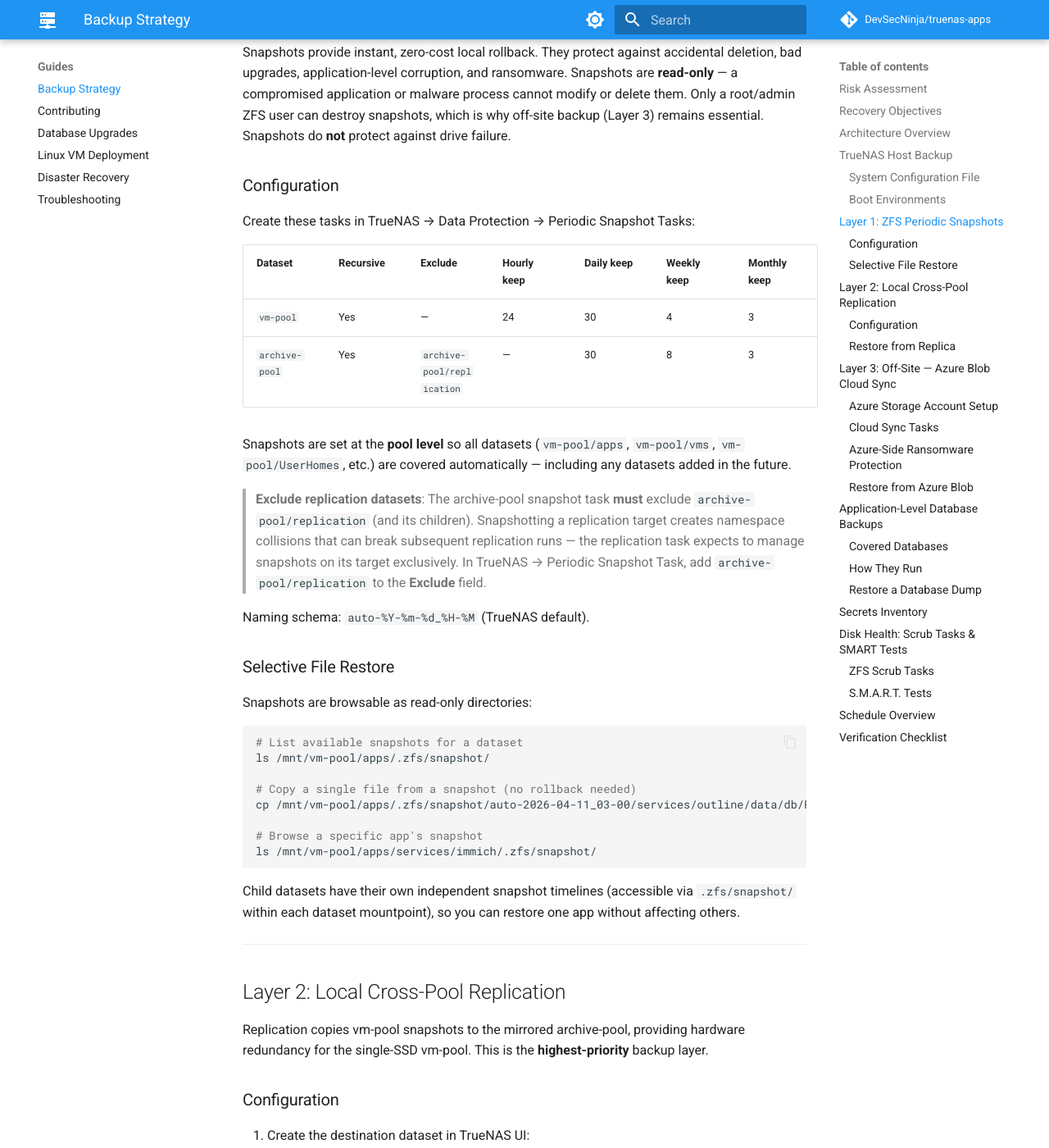
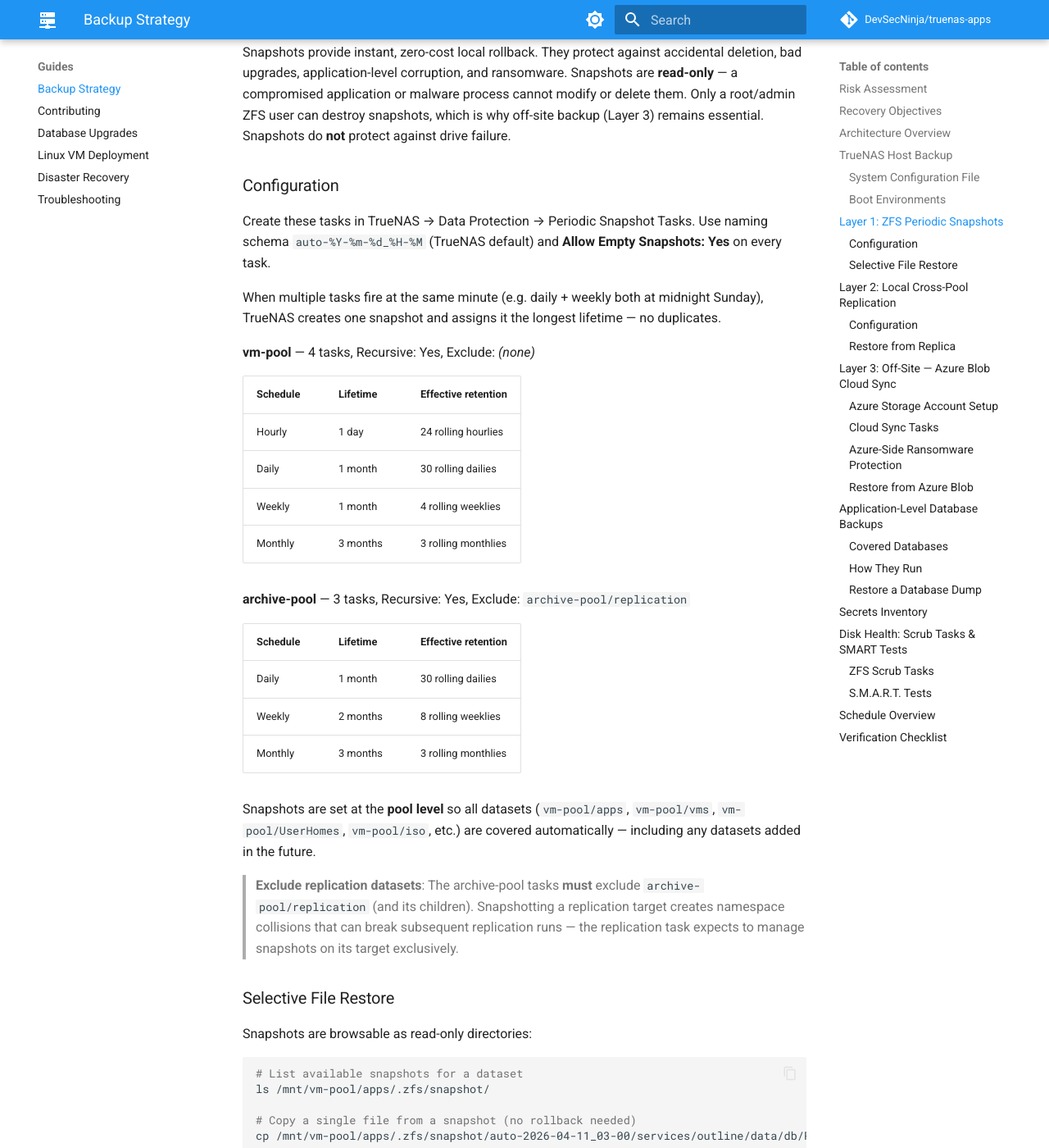
Before and after one commit to DevSecNinja/truenas-apps, an MkDocs documentation site: the page built from docs/BACKUP.md, in a window 1280 px wide and 1400 px high, scrolled down 3019 px. Shown: the whole window at 82% size. Built offline with MkDocs 1.6.1 and Material for MkDocs 9.7.7, drawn with Linux system fonts in a browser that asks for light colours; comment, search, counter and statistics services are not loaded.

Commit message:
docs: enhance backup documentation with detailed snapshot configuration and retention policies for vm-pool and archive-pool

```diff
--- a/docs/BACKUP.md
+++ b/docs/BACKUP.md
@@ -91,18 +91,30 @@
 
 ### Configuration
 
-Create these tasks in TrueNAS → Data Protection → Periodic Snapshot Tasks:
+Create these tasks in TrueNAS → Data Protection → Periodic Snapshot Tasks. Use naming schema `auto-%Y-%m-%d_%H-%M` (TrueNAS default) and **Allow Empty Snapshots: Yes** on every task.
 
-| Dataset        | Recursive | Exclude                    | Hourly keep | Daily keep | Weekly keep | Monthly keep |
-| -------------- | --------- | -------------------------- | ----------- | ---------- | ----------- | ------------ |
-| `vm-pool`      | Yes       | —                          | 24          | 30         | 4           | 3            |
-| `archive-pool` | Yes       | `archive-pool/replication` | —           | 30         | 8           | 3            |
+When multiple tasks fire at the same minute (e.g. daily + weekly both at midnight Sunday), TrueNAS creates one snapshot and assigns it the longest lifetime — no duplicates.
 
-Snapshots are set at the **pool level** so all datasets (`vm-pool/apps`, `vm-pool/vms`, `vm-pool/UserHomes`, etc.) are covered automatically — including any datasets added in the future.
+**vm-pool** — 4 tasks, Recursive: Yes, Exclude: _(none)_
 
-> **Exclude replication datasets**: The archive-pool snapshot task **must** exclude `archive-pool/replication` (and its children). Snapshotting a replication target creates namespace collisions that can break subsequent replication runs — the replication task expects to manage snapshots on its target exclusively. In TrueNAS → Periodic Snapshot Task, add `archive-pool/replication` to the **Exclude** field.
+| Schedule | Lifetime | Effective retention |
+| -------- | -------- | ------------------- |
+| Hourly   | 1 day    | 24 rolling hourlies |
+| Daily    | 1 month  | 30 rolling dailies  |
+| Weekly   | 1 month  | 4 rolling weeklies  |
+| Monthly  | 3 months | 3 rolling monthlies |
 
-Naming schema: `auto-%Y-%m-%d_%H-%M` (TrueNAS default).
+**archive-pool** — 3 tasks, Recursive: Yes, Exclude: `archive-pool/replication`
+
+| Schedule | Lifetime | Effective retention |
+| -------- | -------- | ------------------- |
+| Daily    | 1 month  | 30 rolling dailies  |
+| Weekly   | 2 months | 8 rolling weeklies  |
+| Monthly  | 3 months | 3 rolling monthlies |
+
+Snapshots are set at the **pool level** so all datasets (`vm-pool/apps`, `vm-pool/vms`, `vm-pool/UserHomes`, `vm-pool/iso`, etc.) are covered automatically — including any datasets added in the future.
+
+> **Exclude replication datasets**: The archive-pool tasks **must** exclude `archive-pool/replication` (and its children). Snapshotting a replication target creates namespace collisions that can break subsequent replication runs — the replication task expects to manage snapshots on its target exclusively.
 
 ### Selective File Restore
 
```
